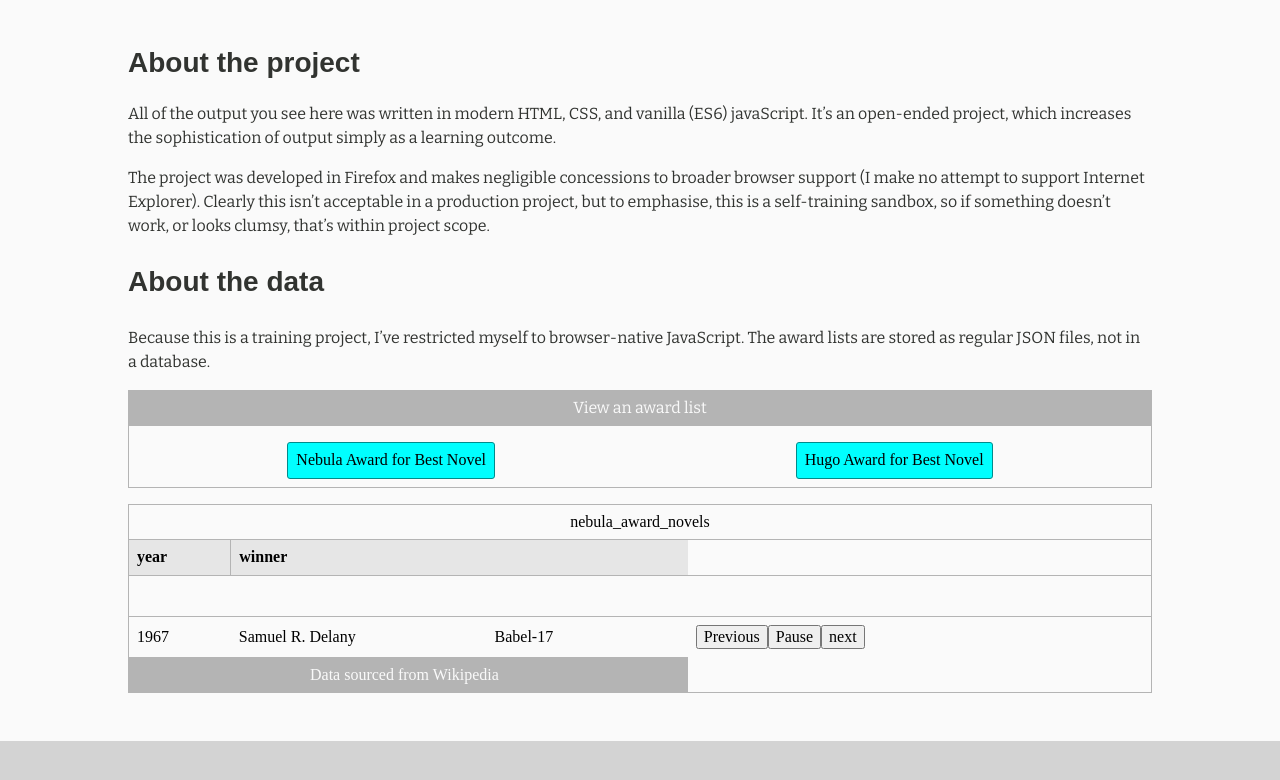
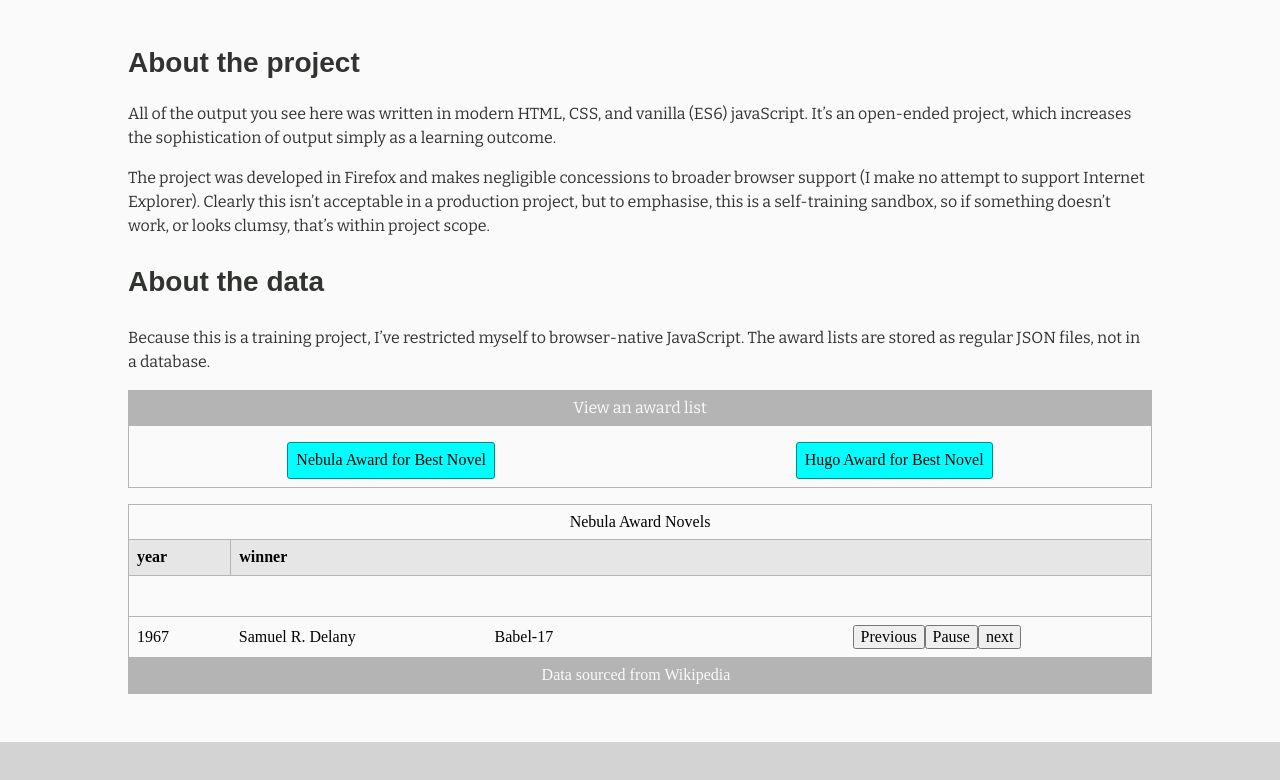
Before and after one commit to Satyadarshin/RocketScienceAborted, a plain HTML site: page app/index.html in a window 1280 px wide. Both pictures are taken after a click on the button "Nebula Award for Best Novel". Shown: the part 762-1542 px from the top of the page. Drawn offline with nearby package versions, Linux system fonts and the light colour scheme; a web font is replaced by a local one.

Commit message:
Made output caption strip out underscores and capitlaise first word letters. Previous button can't index the prior winner as having an index < 0

```diff
--- a/app/index.html
+++ b/app/index.html
@@ -54,7 +54,7 @@
                     <caption><span>Your selected award list will appear below.</span></caption>
                     <tfoot>
                         <tr>
-                            <td colspan="3">Data sourced from Wikipedia</td>
+                            <td colspan="4">Data sourced from Wikipedia</td>
                         </tr>
                     </tfoot>
                 </table>
--- a/app/js/app.js
+++ b/app/js/app.js
@@ -2,7 +2,17 @@ const chooseAward = ( selectedAward ) => {
   const caption = document.querySelector( "#outcome caption span"); //
   caption.setAttribute( "class", "swoosh" );
     setTimeout( () => {
-      caption.textContent = selectedAward;
+      //Pull out the award name from the JSON data property.
+      //Strip out the underscore separators.
+      //Capitalise the first letter of each word.
+      //Present as a table caption.
+      let awardCaption = selectedAward.replace( /_/g, " " );
+      capitaliseCaption = awardCaption.split( " " );
+      for ( let i = 0; i < capitaliseCaption.length; i++ ) {
+        capitaliseCaption[i] = capitaliseCaption[i].charAt(0).toUpperCase() + capitaliseCaption[i].slice(1);
+        awardCaption = capitaliseCaption.join( " " );
+      }
+      caption.textContent = awardCaption;
     }, 800
   );
   let dataSource = "data/" + selectedAward;
@@ -25,18 +35,19 @@ const rowBuilder = ( thisWinner, tableContainer, thisIndex ) => {
   const paused = false;
   let winnerRow = document.createElement( 'tr' );
   //this data- value added so that we can pull out this row separately by array index
-  winnerRow.setAttribute('data-index', thisIndex);
+  winnerRow.setAttribute( 'data-index', thisIndex );
   let winnerYear = document.createElement( 'td' );
-  winnerYear.textContent = `${thisWinner.year}`;
+  winnerYear.textContent = `${ thisWinner.year }`;
   let winnerAuthor = document.createElement( 'td' );
-  winnerAuthor.textContent = `${thisWinner.winner.author}`;
+  winnerAuthor.textContent = `${ thisWinner.winner.author }`;
   let winnerTitle = document.createElement( 'td' );
 
   let controls = document.createElement( 'td' );
   const previousWinner = document.createElement( 'button' );
   previousWinner.setAttribute( 'class', 'previous_row' );
-  //TODO set up a control so that the next value can't be below 0
-  previousWinner.setAttribute( 'data-previous', thisIndex-1 );
+  //Sets up a control so that the previous button can't call a value < 0 (i.e. an award that doesn't exist)
+  let pastIndex = ( thisIndex <= 0 ) ? thisIndex = 0 : thisIndex-1;
+  previousWinner.setAttribute( 'data-previous', pastIndex );
   previousWinner.textContent = 'Previous';
 
   const nextWinner = document.createElement( 'button' );
@@ -55,14 +66,12 @@ const rowBuilder = ( thisWinner, tableContainer, thisIndex ) => {
   controls.appendChild( pauseButton );
   controls.appendChild( nextWinner );
 
-
-
-  winnerTitle.textContent = `${thisWinner.winner.title}`;
+  winnerTitle.textContent = `${ thisWinner.winner.title }`;
   winnerRow.appendChild( winnerYear );
   winnerRow.appendChild( winnerAuthor );
   winnerRow.appendChild( winnerTitle );
+  winnerRow.appendChild( controls);
   tableContainer.appendChild( winnerRow );
-  winnerRow.appendChild( controls);
   setTimeout( () => {
     winnerRow.classList.add( "swoosh" );
     setTimeout( () => {
@@ -78,9 +87,11 @@ const generateTableHead = ( theContainer, Winners ) => {
     if ( theColumn < 2 ) {
       let headerElement = document.createElement( "th" );
       if ( theColumn == 1 ) {
-        headerElement.setAttribute( "colspan", "2" );
+        headerElement.setAttribute( "colspan", "3" );
       }
-      let headerText = document.createTextNode( columnTitle[theColumn] );
+      let awardTitleText = columnTitle[theColumn];
+      let tidyTitleText = awardTitleText.replace( /_/g, '&nbsp;' );
+      let headerText = document.createTextNode( tidyTitleText );
       headerElement.appendChild( headerText );
       tableHead.appendChild( headerElement );
     }
@@ -102,7 +113,7 @@ const delay = ( rowsToBuild, Winners, theContainer, nextHugo ) => {
       nextHugo++;
       //console.log(`the next index is ${nextHugo}`);
       delay( rowsToBuild, Winners, theContainer, nextHugo )
-    }, 1000);
+    }, 1000 );
   }
 }
 
@@ -113,5 +124,5 @@ const each = ( hugos ) => {
     const theWinners = hugos[novels];
     let rowsToBuild = theWinners.length;
     delay( rowsToBuild, theWinners, theContainer );
-   }
+  }
 }
--- a/app/sass/partials/_tables.scss
+++ b/app/sass/partials/_tables.scss
@@ -24,6 +24,10 @@
     td  {
         &:nth-child(2){
             width: 25%;
+        }
+        &:nth-child(4) {
+            width: 30%;
+            color: red;
         }
         padding: .5rem 1rem .5rem .5rem;
         border-top: 1px solid $dark;
```
Also changed, not shown: app/css/app.css, app/dist/css/app.min.css, 2 other files.
